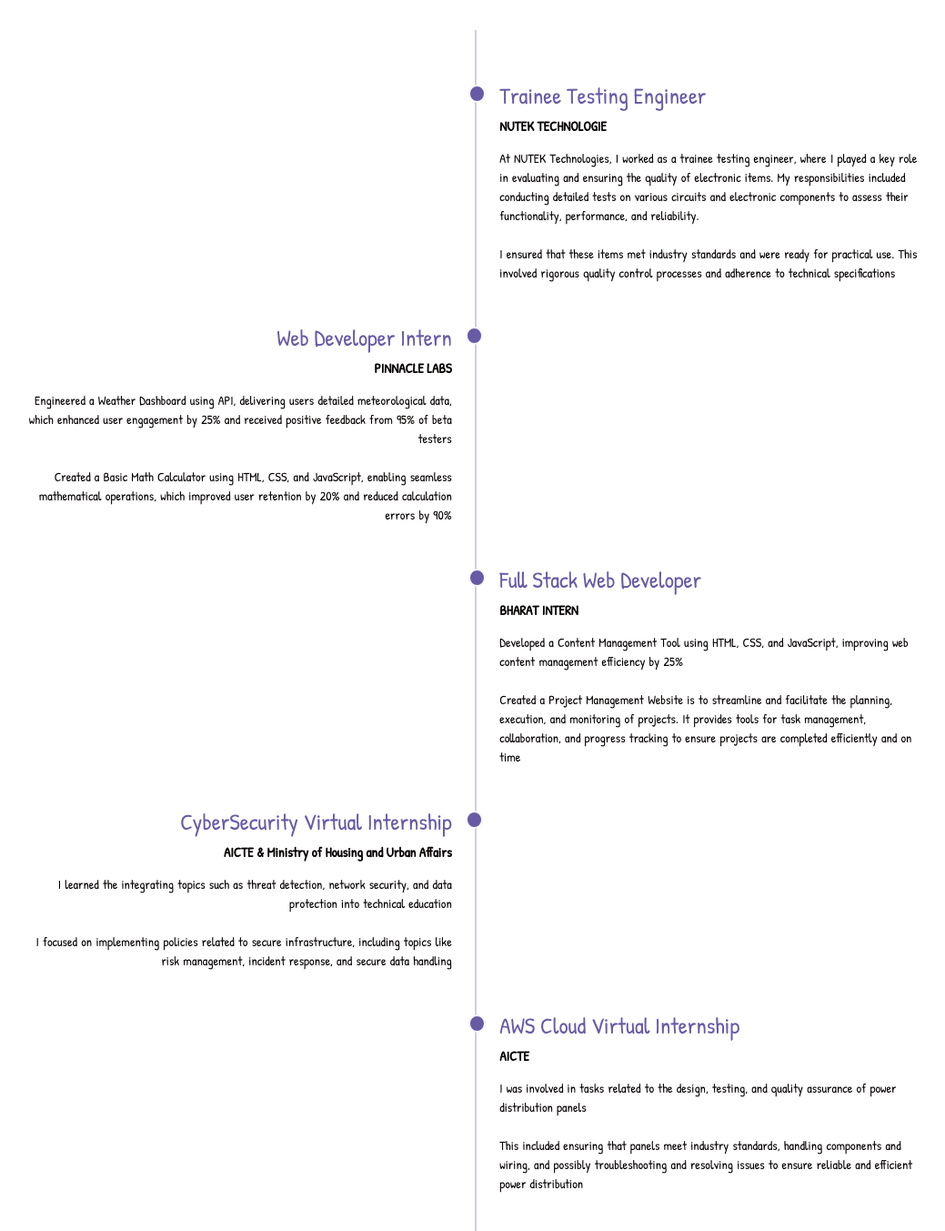
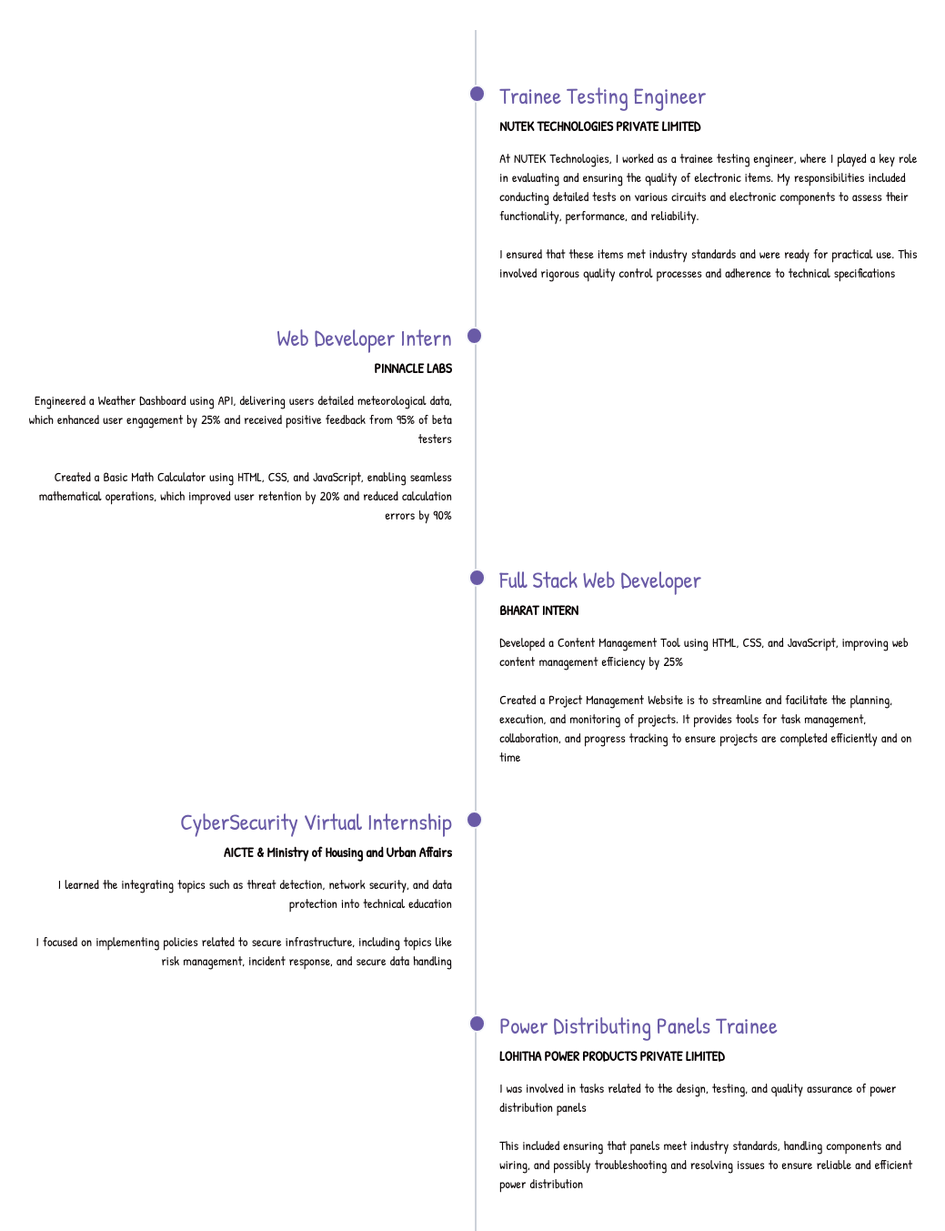
Before and after one commit to preethamkumar-pagadala/portfolio, a plain HTML site: page index.html in a window 1280 px wide. Shown: the part 2640-3993 px from the top of the page at 91% size, without its empty margins (117-1156 px from the left). Drawn offline with nearby package versions, Linux system fonts and the light colour scheme.

Commit message:
Update index.html

```diff
--- a/index.html
+++ b/index.html
@@ -185,7 +185,7 @@
               <div class="marker"></div>
               <div class="timeline-content">
               <h3>Trainee Testing Engineer</h3>
-              <span><b>NUTEK TECHNOLOGIE</b></span>
+              <span><b>NUTEK TECHNOLOGIES PRIVATE LIMITED</b></span>
               <p>At NUTEK Technologies, I worked as a trainee testing engineer, where I played a key role in evaluating and ensuring the quality of electronic items. My responsibilities included conducting detailed tests on various circuits and electronic components to assess their functionality, performance, and reliability.
                   <br><br>I ensured that these items met industry standards and were ready for practical use. This involved rigorous quality control processes and adherence to technical specifications</p>
 
@@ -225,8 +225,8 @@
             <div class="timeline-block timeline-block-right">
               <div class="marker"></div>
               <div class="timeline-content">
-                 <h3>AWS Cloud Virtual Internship</h3>
-                 <span><b>AICTE </b></span>
+                 <h3>Power Distributing Panels Trainee</h3>
+                 <span><b>LOHITHA POWER PRODUCTS PRIVATE LIMITED</b></span>
                   <p>I was involved in tasks related to the design, testing, and quality assurance of power distribution panels
                   <br><br>This included ensuring that panels meet industry standards, handling components and wiring, and possibly troubleshooting and resolving issues to ensure reliable and efficient power distribution</p>
 
```
